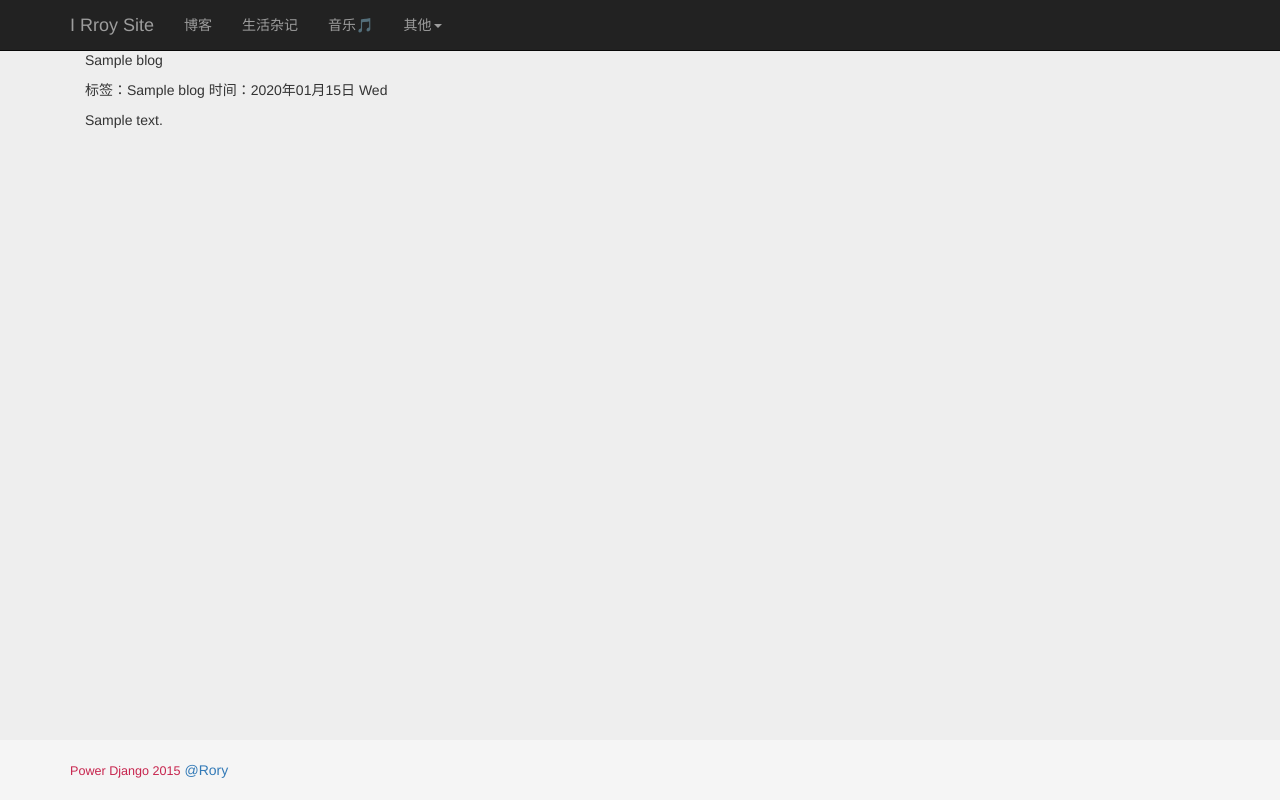
After one commit to Roryjia/irory, a Django app: template src/templates/blog/detail.html in a window 1280 px wide. The commit adds this page. Run offline with Django 3.2, Linux system fonts and the light colour scheme; the template is opened without the code that fills it: most values are stand-ins (such as "Sample title", 1, 10 or a date in 2020); parts of the project's set-up code (start-up, migrations or seed data) failed here and were passed over; some libraries are stand-ins or nearby versions.

Commit message:
add tool module && blog detail

```diff
--- a/src/blog/urls.py
+++ b/src/blog/urls.py
@@ -10,9 +10,10 @@ __author__ = 'rory'
 
 from django.conf.urls import patterns, url
 
-from .views import BlogList
+from .views import BlogList, BlogDetail
 
 urlpatterns = patterns(
     '',
-    url(r'^/?$', BlogList.as_view(), name='blog_list')
+    url(r'^/?$', BlogList.as_view(), name='blog_list'),
+    url(r'^(\d)+/?$', BlogDetail.as_view(), name='blog_detail')
 )
--- a/src/music/views.py
+++ b/src/music/views.py
@@ -15,5 +15,5 @@ class MusicIndex(BaseView):
     """
     每日推荐音乐
     """
-
+    package = 'music'
     template_name = 'music/index.html'
--- a/src/templates/base.html
+++ b/src/templates/base.html
@@ -32,7 +32,7 @@
     <footer class="footer">
         <div class="container">
             <div class="mine">
-                <p>Power Django 2015 <a href="https://www.github.com/Roryjia" target="_blank">@Rory</a></p>
+                <p><span style="color: #c7254e">Power Django 2015</span> <a href="https://www.github.com/Roryjia" target="_blank">@Rory</a></p>
             </div>
         </div>
     </footer>
--- /dev/null
+++ b/src/templates/blog/detail.html
@@ -0,0 +1,28 @@
+{% extends 'base.html' %}
+{% load staticfiles %}
+
+{% block header %}
+    <link rel="stylesheet" href="{% static 'css/blog.css' %}">
+{% endblock %}
+
+{% block title %}博客首页 -- {{ blog.name }} {% endblock %}
+
+{% block body %}
+    <div class="container">
+        <div class="row">
+            <div class="col-xs-6">
+                <div class="blog col-xs-12" data-id="{{ blog.id }}">
+                    <p class="blog-name">{{ blog.name }}</p>
+                    <p class="blog-info">标签：{% for t in blog.tags.all %}{{ blog.name }}{% if not forloop.last %} | {% endif %}{% endfor %} 时间：{{ blog.create_time|date:"Y年m月d日 D" }}</p>
+                    <div class="blog-content">
+                        {{ blog.content|safe }}
+                    </div>
+                </div>
+            </div>
+            <div class="blog-nav col-xs-6" style="height: 700px">
+
+            </div>
+        </div>
+    </div>
+
+{% endblock %}
--- a/src/templates/nav.html
+++ b/src/templates/nav.html
@@ -13,9 +13,9 @@
         </div>
         <div id="navbar" class="navbar-collapse collapse" aria-expanded="false" style="height: 1px;">
             <ul class="nav navbar-nav">
-                <li><a href="{% url 'blog_list' %}">博客</a></li>
-                <li><a href="javascript:void(0)">生活杂记</a></li>
-                <li class="active"><a href="{% url 'music_index' %}">音乐🎵</a></li>
+                <li {% if package == 'blog' %}class="active"{% endif %} ><a href="{% url 'blog_list' %}">博客</a></li>
+                <li {% if package == 'live' %}class="active"{% endif %}><a href="javascript:void(0)">生活杂记</a></li>
+                <li {% if package == 'music' %}class="active"{% endif %}><a href="{% url 'music_index' %}">音乐🎵</a></li>
                 <li class="dropdown">
                     <a href="javascript:void(0)" class="dropdown-toggle" data-toggle="dropdown" role="button" aria-expanded="false">其他<span class="caret"></span></a>
                     <ul class="dropdown-menu" role="menu">
--- a/src/urls.py
+++ b/src/urls.py
@@ -26,6 +26,7 @@ urlpatterns = patterns(
     url(r'^blog/', include('blog.urls'), name='blog'),
     url(r'^music/', include('music.urls'), name='music'),
     url(r'^/?$', include('music.urls'), name='music'),
+    url(r'^tool/', include('tool.urls'), name='tool'),
 
     # Test
     url(r'^test/', include('test.urls'), name='test')
--- a/static/css/base.css
+++ b/static/css/base.css
@@ -37,3 +37,8 @@ body, a, button, span {
     background-color: #FFF0F0;
     font-family: "微软雅黑", "黑体", "Courier New", Courier, monospace;
 }
+
+.mine p span {
+    font-size: 90%;
+    color: #c7254e;
+}
```
Also changed, not shown: src/blog/views.py (+20 -1 lines), src/core/views.py (+7 -1 lines), src/templates/blog/list.html (+10 -18 lines), src/test/urls.py (+1 -3 lines), src/test/views.py (+0 -34 lines), src/tool/__init__.py (added, +7 -0 lines), src/tool/urls.py (added, +18 -0 lines), src/tool/views.py (added, +44 -0 lines), src/tool/validate_code.py (renamed from src/test/validate_code.py).
